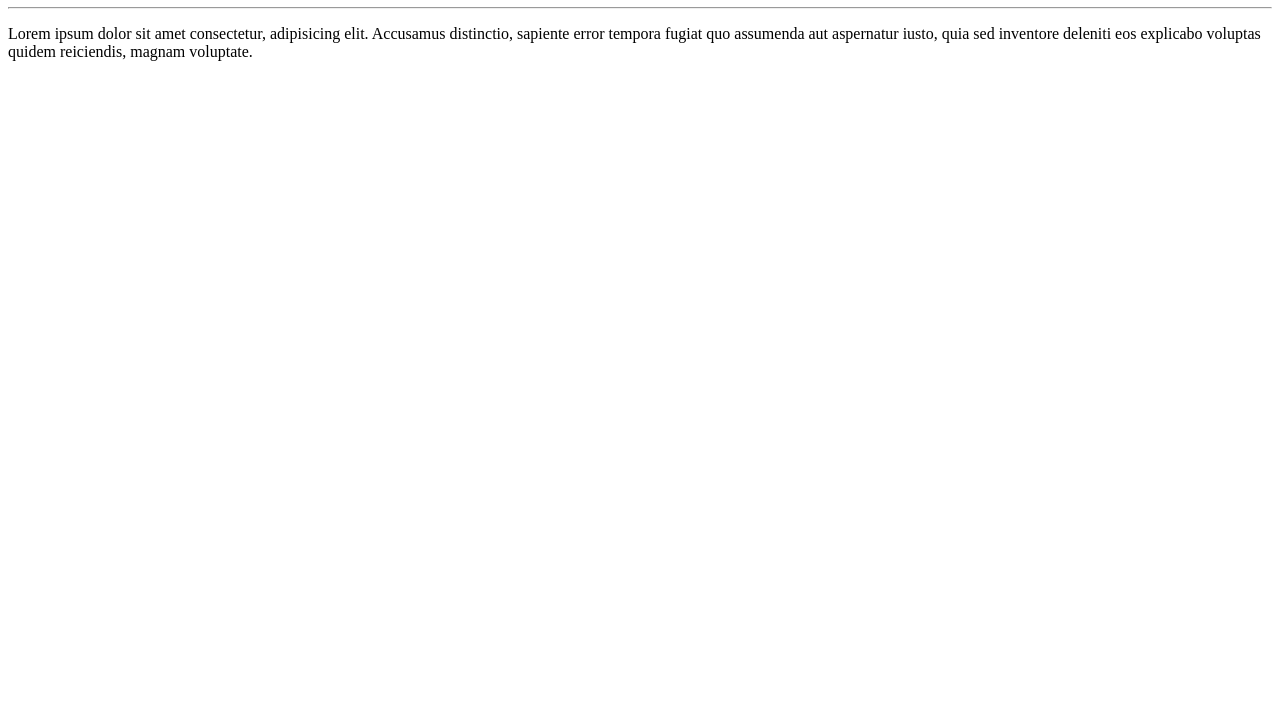
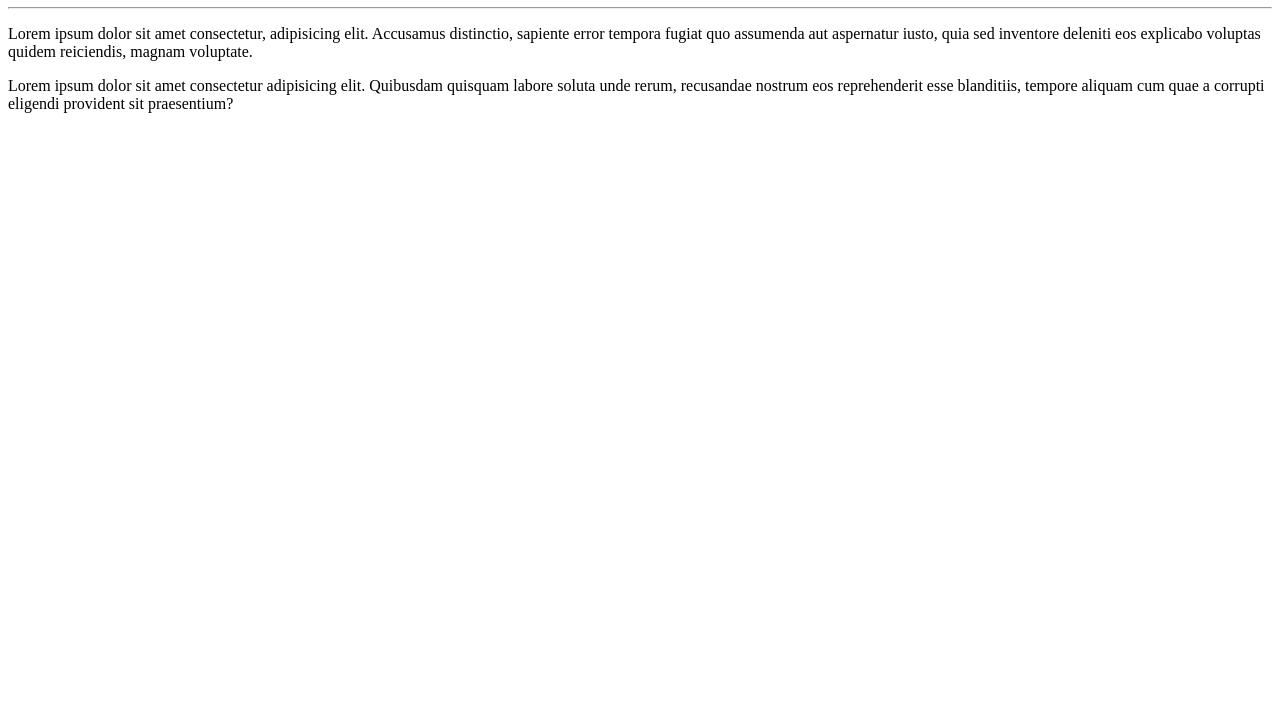
Before and after one commit to rafaelsebastiao/OlaMundo, a plain HTML site: page site-exemplo/index.html in a window 1280 px wide. Shown: the part 73-800 px from the top of the page. Drawn offline with Linux system fonts and the light colour scheme.

Commit message:
Adicionei um parágrafo

```diff
--- a/site-exemplo/index.html
+++ b/site-exemplo/index.html
@@ -9,6 +9,6 @@
     <h1>Olá mundo!</h1>
     <hr>
     <p>Lorem ipsum dolor sit amet consectetur, adipisicing elit. Accusamus distinctio, sapiente error tempora fugiat quo assumenda aut aspernatur iusto, quia sed inventore deleniti eos explicabo voluptas quidem reiciendis, magnam voluptate.</p>
-
+    <p>Lorem ipsum dolor sit amet consectetur adipisicing elit. Quibusdam quisquam labore soluta unde rerum, recusandae nostrum eos reprehenderit esse blanditiis, tempore aliquam cum quae a corrupti eligendi provident sit praesentium?</p>
 </body>
 </html>
```
